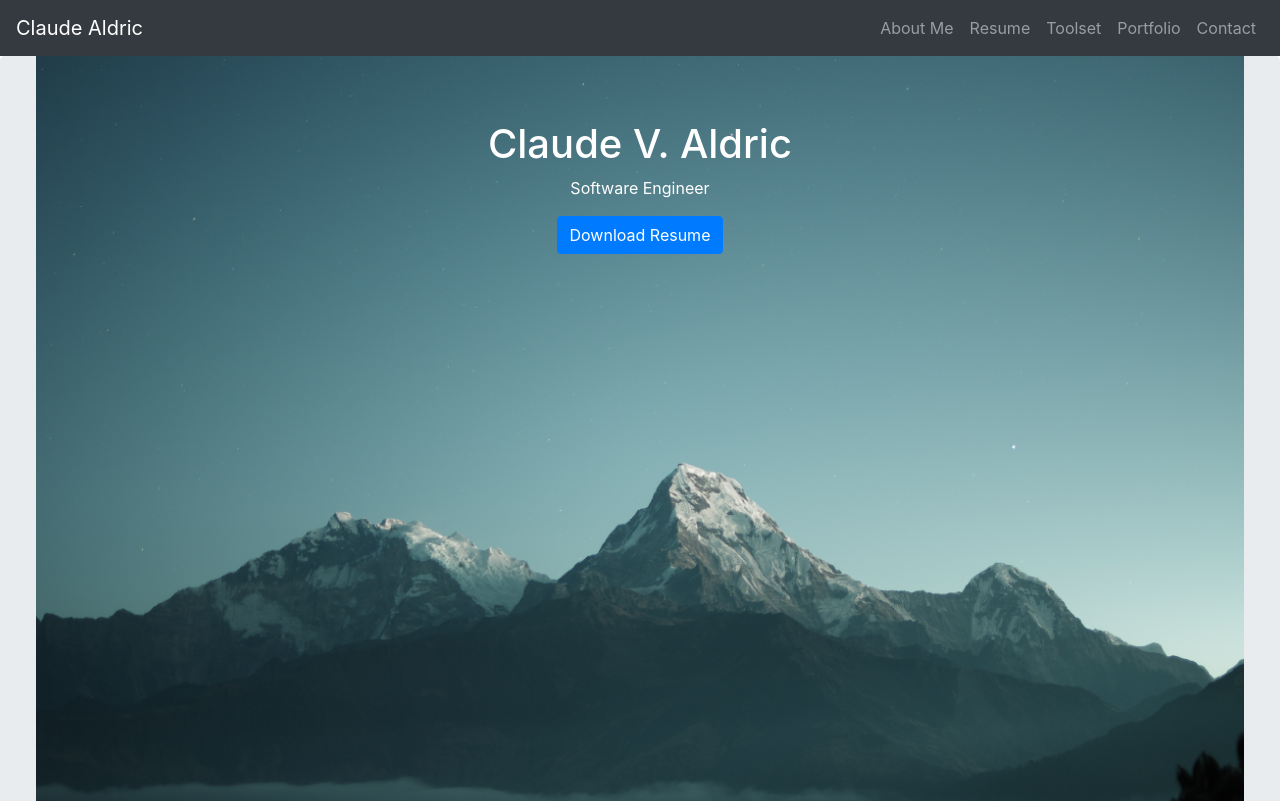
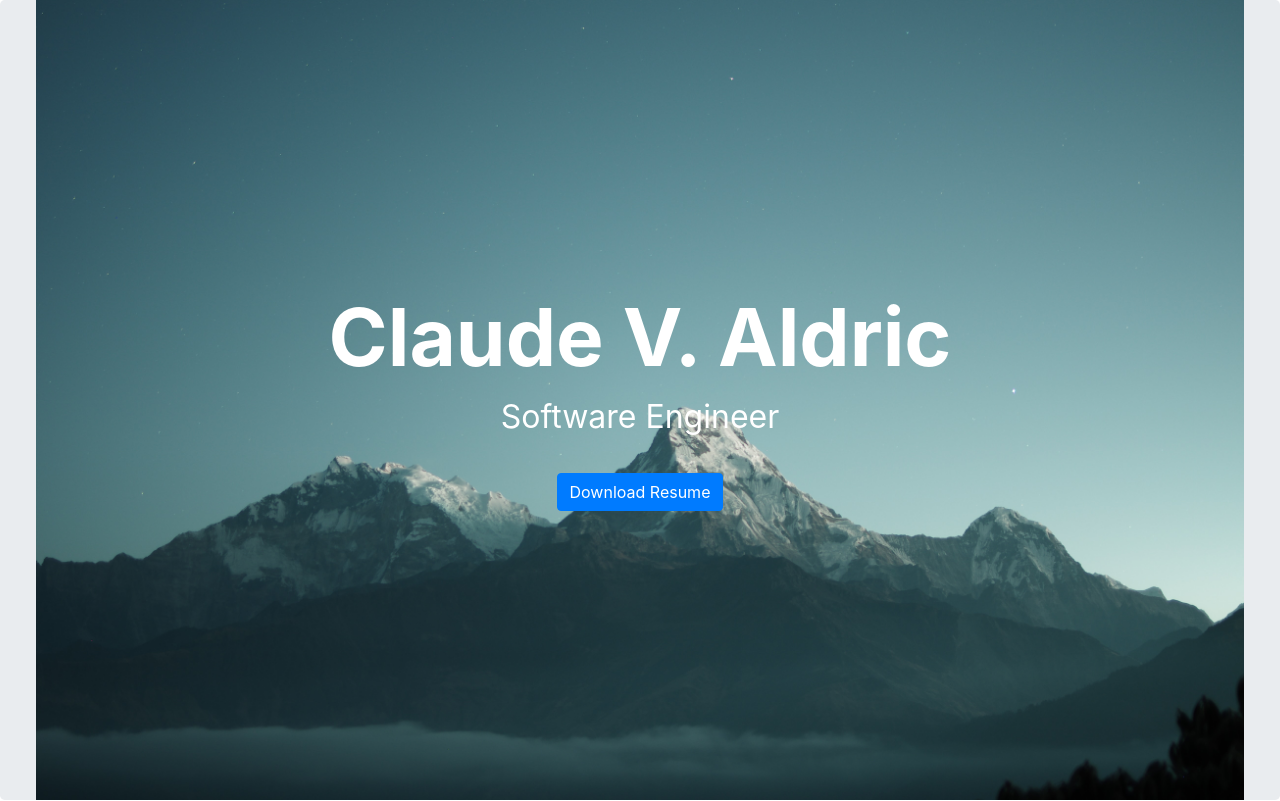
Before and after one commit to claudealdric/caldric.github.io, a React (Create React App) app in the folder client/: page / in a window 1280 px wide. Shown: the top 801 px of the page. Built offline with nearby package versions, Linux system fonts and the light colour scheme.

Commit message:
Modify header styling

```diff
--- a/client/src/App.tsx
+++ b/client/src/App.tsx
@@ -14,7 +14,7 @@ import Footer from './components/Footer';
 const App: React.FC = () => {
   return (
     <div>
-      <NavComponent />
+      {/* <NavComponent /> */}
       <Header />
       <Switch>
         <Route exact path="/">
--- a/client/src/components/Header.css
+++ b/client/src/components/Header.css
@@ -3,6 +3,24 @@
   background-repeat: no-repeat;
   background-size: auto 100%;
   background-position: center;
+  background-attachment: fixed;
   height: 100vh;
   color: white;
+  display: flex;
+  flex-direction: column;
+  justify-content: center;
+  align-items: center;
 }
+
+.header > h1 {
+  font-size: 5em;
+  font-weight: bold;
+}
+
+.header > .title {
+  font-size: 2em;
+}
+
+.header > button {
+  margin-top: 1em;
+}
--- a/client/src/components/Header.tsx
+++ b/client/src/components/Header.tsx
@@ -7,7 +7,7 @@ const Header: React.FC = () => {
     <section className="jumbotron text-center header">
       <div className="background-image"></div>
       <h1>Claude V. Aldric</h1>
-      <p>Software Engineer</p>
+      <p className="title">Software Engineer</p>
       <Button variant="primary">Download Resume</Button>
     </section>
   );
```
